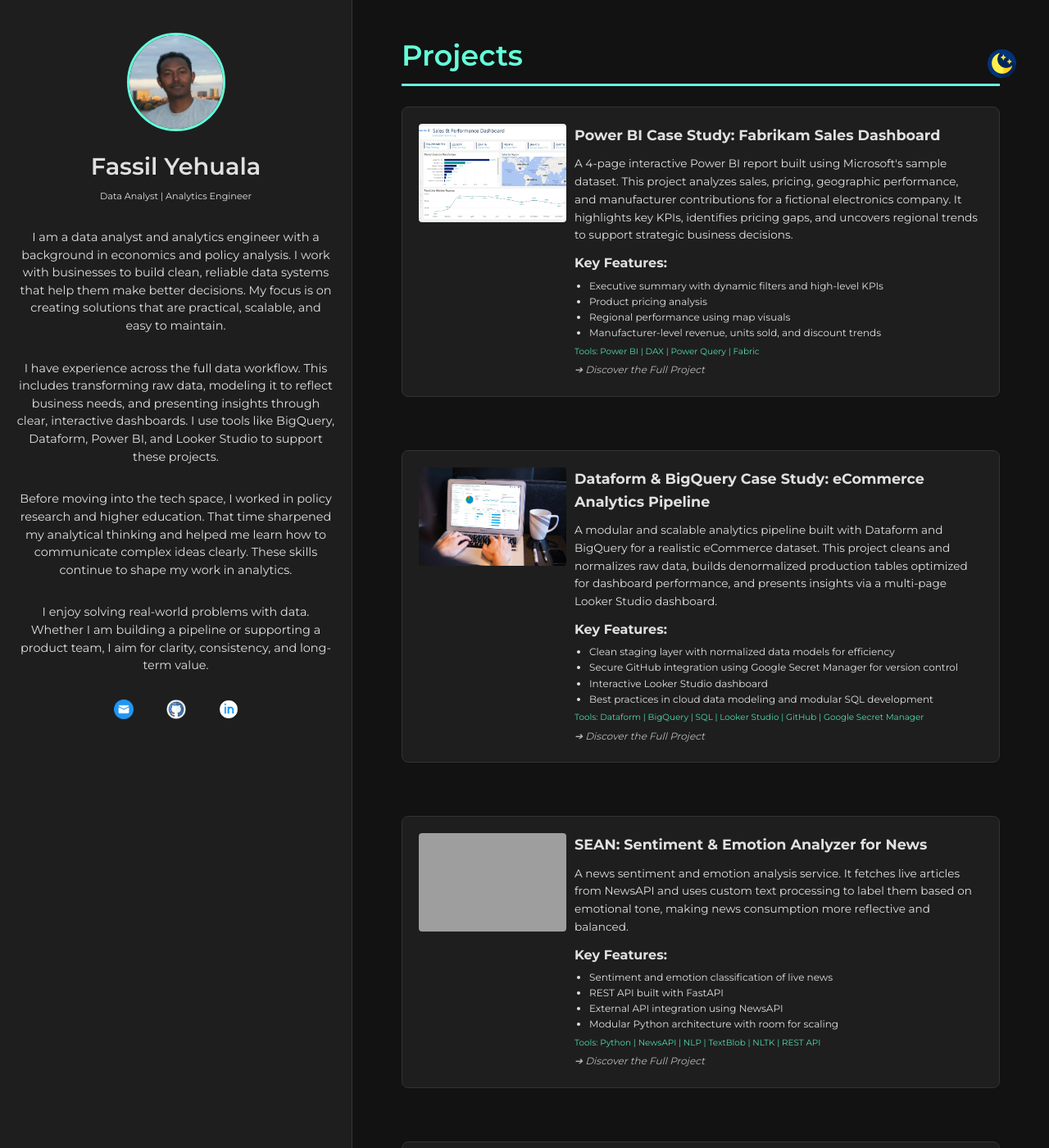
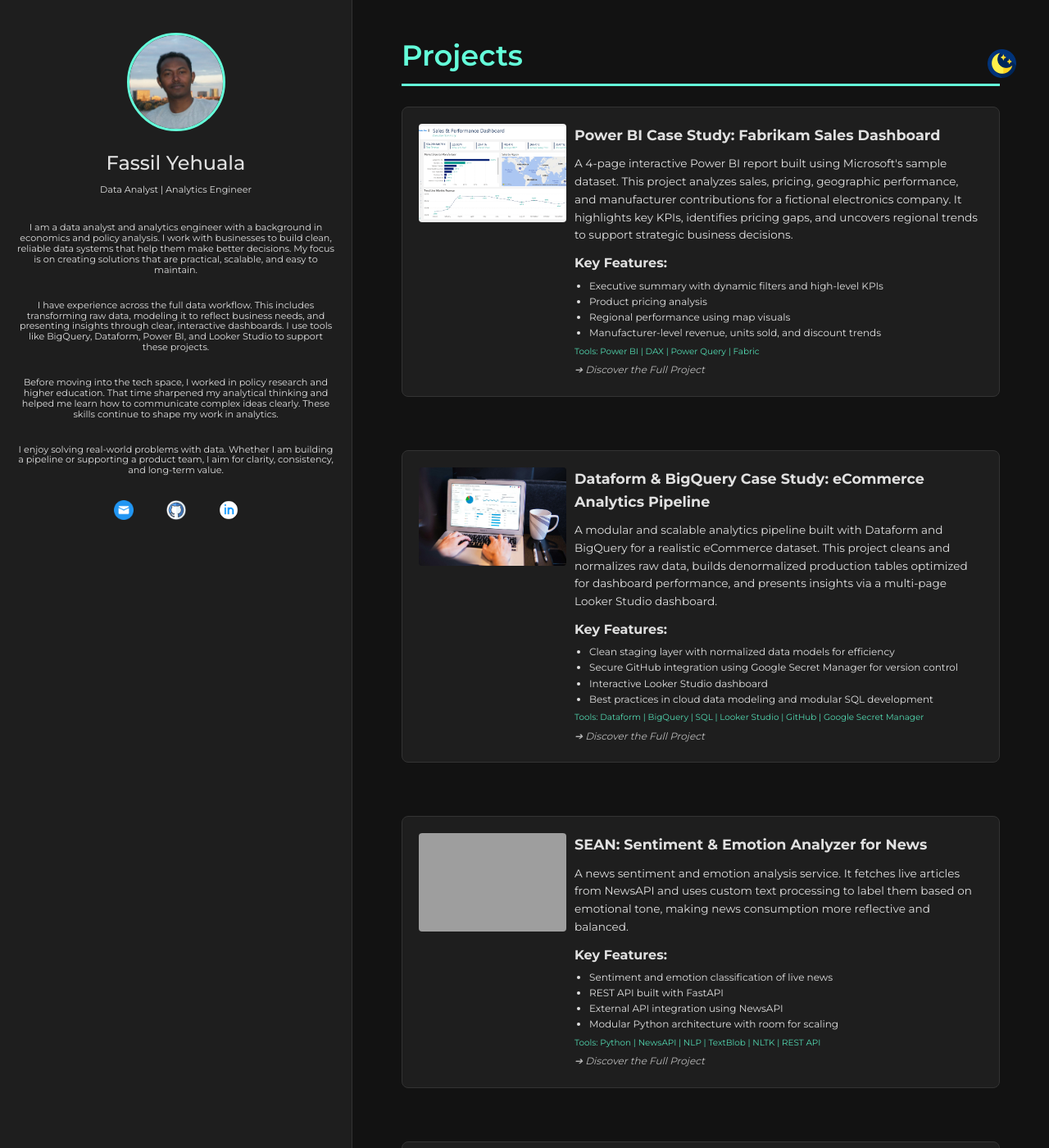
Before and after one commit to Fassilsis/fassilsis.github.io, a Jekyll site: the page built from index.md, in a window 1280 px wide and 1400 px high. Shown: the whole window at 82% size. Built offline with Jekyll 4.4.1, drawn with Linux system fonts in a browser that asks for light colours; grey boxes are pictures that could not be loaded.

Commit message:
Update style.css

```diff
--- a/assets/css/style.css
+++ b/assets/css/style.css
@@ -83,8 +83,8 @@ a:hover {
 
 .sidebar h1 {
   font-family: 'Montserrat', sans-serif;
-  font-weight: 600;
-  font-size: 1.8rem;
+  font-weight: 500;
+  font-size: 1.5rem;
   margin-bottom: 5px;
   text-align: center;
 }
@@ -98,9 +98,9 @@ a:hover {
 
 /* Bio */
 .about-text p {
-  font-size: 0.9rem;
+  font-size: 0.7rem;
   color: var(--text-color);
-  line-height: 1.5;
+  line-height: 1.15;
   text-align: center;
   margin-bottom: 30px;
 }
```
